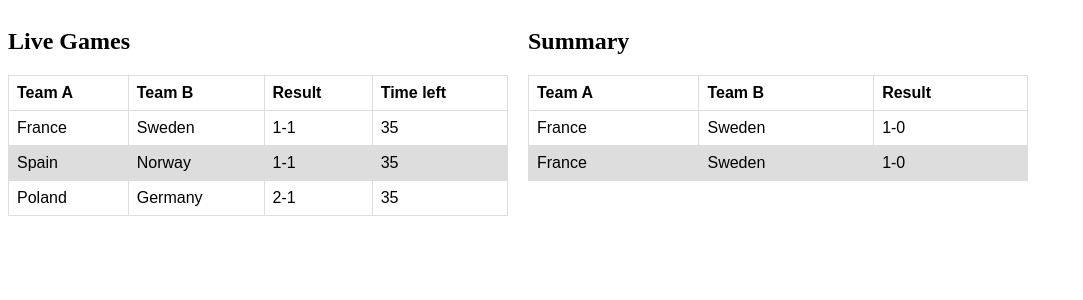
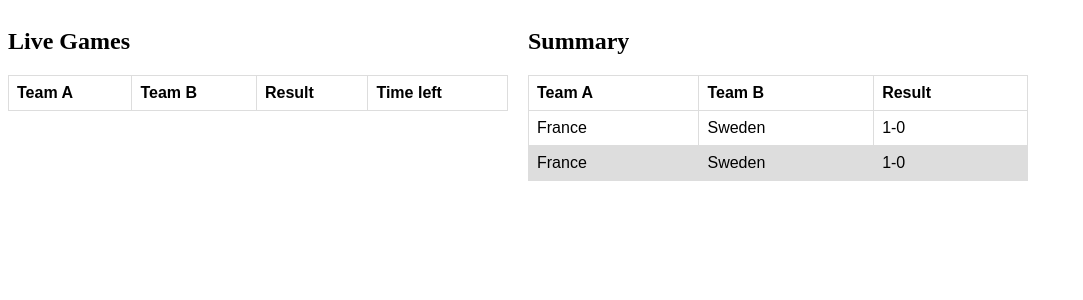
Before and after one commit to nelsonoftrafalgar/live-sport-data-generator, a React (Vite) app: page / in a window 1280 px wide. Shown: the top 300 px of the page, without its empty margins (0-1083 px from the left). Built offline with nearby package versions, Linux system fonts and the light colour scheme.

Commit message:
randomly add new game

```diff
--- a/src/App.tsx
+++ b/src/App.tsx
@@ -6,6 +6,16 @@ import { Game } from './types'
 import { Games } from './Games'
 import { Summary } from './Summary'
 import { v4 as uuidv4 } from 'uuid'
+
+const GAME_DEFAULT_TIME = 60
+
+export const getNewGame = () => ({
+	result: '0-0',
+	timeLeft: GAME_DEFAULT_TIME,
+	teamA: 'Serbia',
+	teamB: 'Italy',
+	id: uuidv4()
+})
 
 export const updateResult = (result: string): string => {
 	let [teamA, teamB] = result.split('-').map(Number)
@@ -40,6 +50,11 @@ export const analyzeGames = (games: Game[]) => {
 		return acc
 	}, [])
 
+	if (Math.random() > 0.9) {
+		const newGame = getNewGame()
+		liveGames.push(newGame)
+	}
+
 	return liveGames
 }
 
@@ -58,29 +73,7 @@ export const App = () => {
 			result: '1-0'
 		}
 	])
-	const [games, setGames] = useState([
-		{
-			id: uuidv4(),
-			teamA: 'France',
-			teamB: 'Sweden',
-			result: '1-1',
-			timeLeft: 40
-		},
-		{
-			id: uuidv4(),
-			teamA: 'Spain',
-			teamB: 'Norway',
-			result: '1-1',
-			timeLeft: 40
-		},
-		{
-			id: uuidv4(),
-			teamA: 'Poland',
-			teamB: 'Germany',
-			result: '1-1',
-			timeLeft: 40
-		}
-	])
+	const [games, setGames] = useState<Game[]>([])
 
 	useEffect(() => {
 		const timeout = setTimeout(() => {
```
Also changed, not shown: 2 other files (tests, documents, lock files or other folders).
